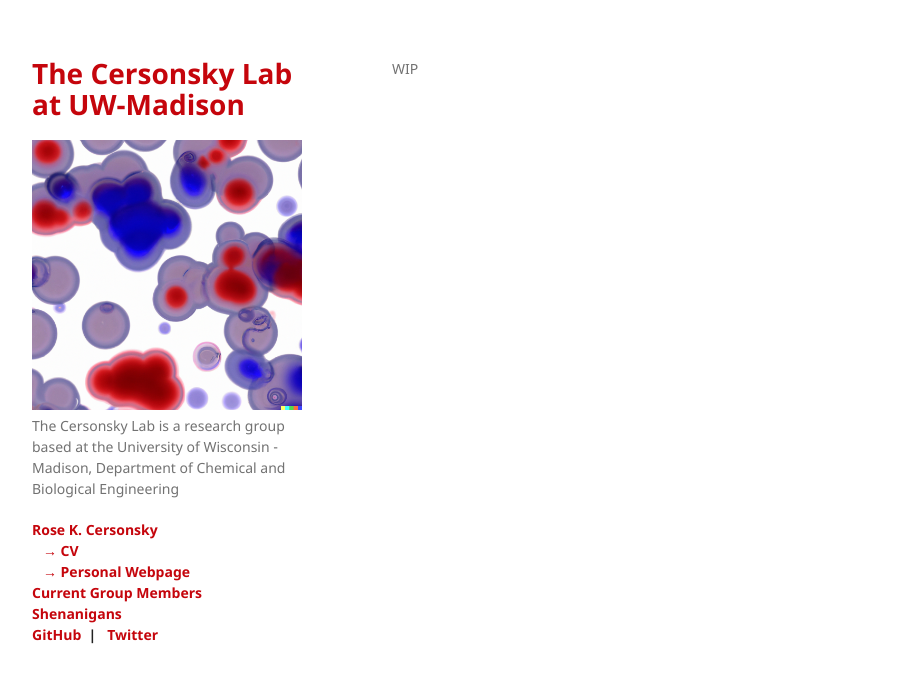
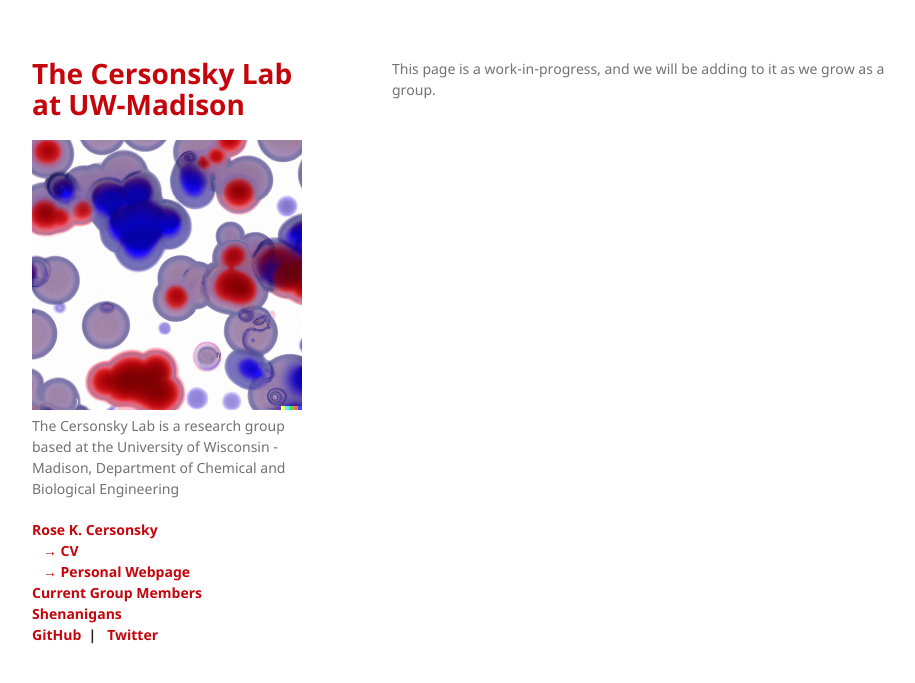
Before and after one commit to trysmiles/website, a Jekyll site: the page built from fun.md, in a window 1280 px wide. Shown: the top 683 px of the page, without its empty margins (178-1093 px from the left). Built offline with Jekyll 4.4.1, drawn with Linux system fonts in a browser that asks for light colours.

Commit message:
Update fun.md

```diff
--- a/fun.md
+++ b/fun.md
@@ -3,4 +3,4 @@
 ---
 
 
-WIP
+This page is a work-in-progress, and we will be adding to it as we grow as a group.
```
